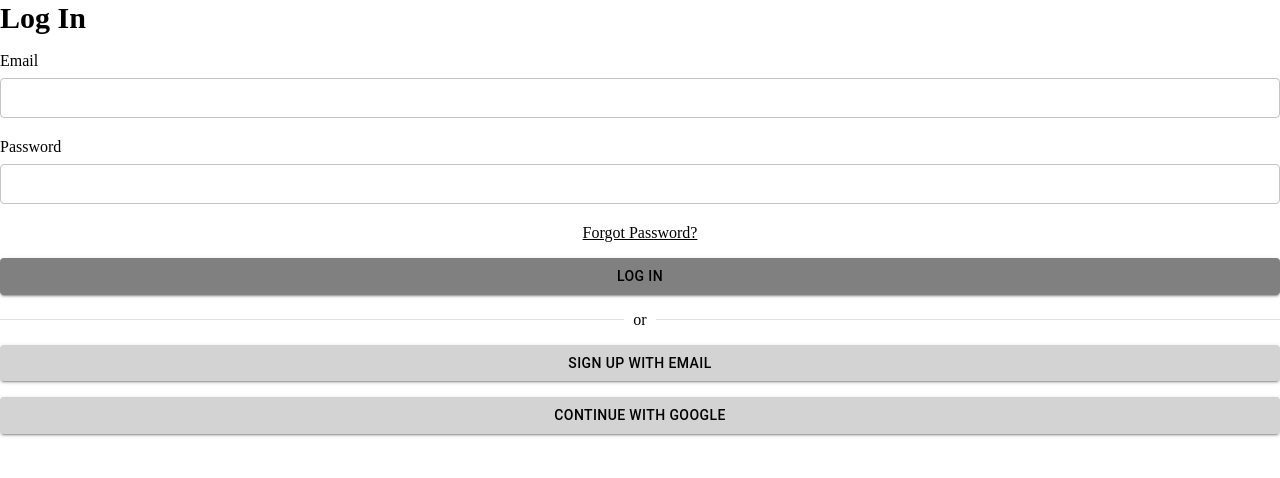
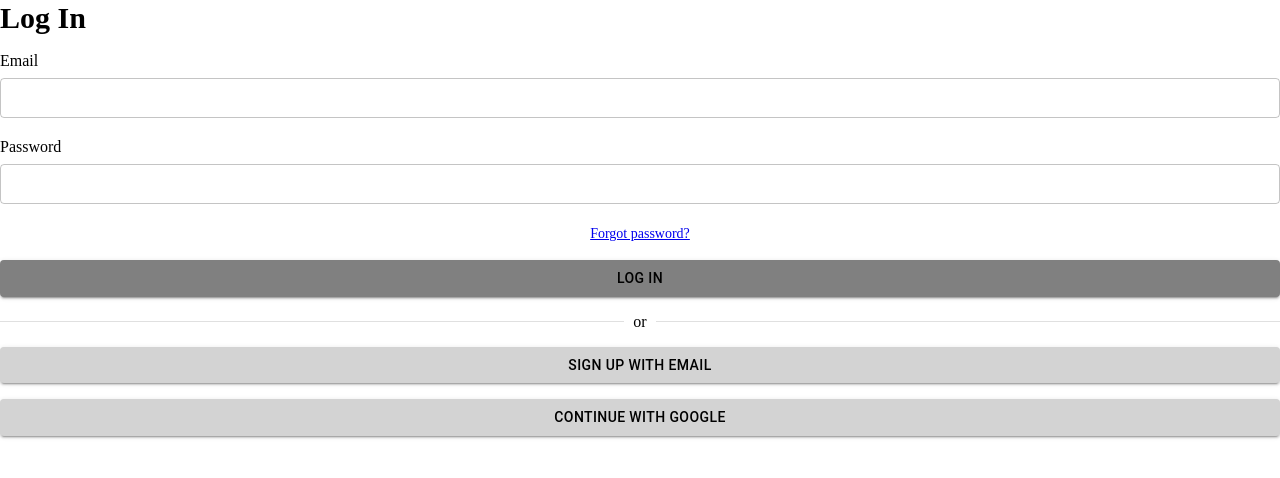
Before and after one commit to cornellh4i/lagos-volunteers, a Next.js app in the folder frontend/: page /login in a window 1280 px wide. Shown: the top 478 px of the page. Built offline with nearby package versions, Linux system fonts and the light colour scheme; no server answers.

Commit message:
add routes on login page

```diff
--- a/frontend/src/components/molecules/LoginForm.tsx
+++ b/frontend/src/components/molecules/LoginForm.tsx
@@ -3,6 +3,7 @@ import React from "react";
 import Divider from "@mui/material/Divider";
 import Button from "../atoms/Button";
 import TextField from "../atoms/TextField";
+import Link from "next/link";
 
 const LoginForm = () => {
   //const { signInUser } = useAuth();
@@ -35,7 +36,9 @@ const LoginForm = () => {
             incorrectEntryText=""
           />
         </div>
-        <div className="text-center underline">Forgot Password?</div>
+        <div className="justify-center flex flex-row text-sm">
+          <Link href="/password/forgot">Forgot password?</Link>
+        </div>
         <div>
           <Button
             buttonText="Log In"
```
